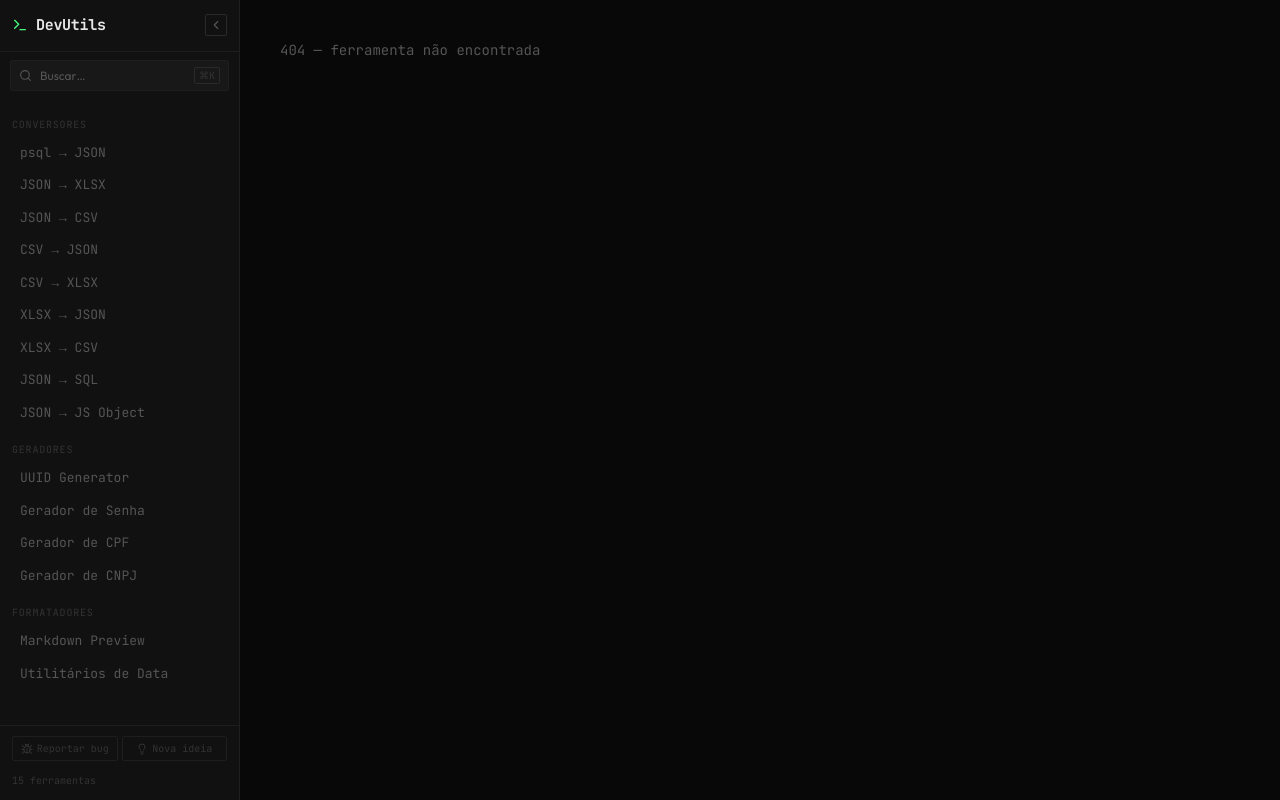
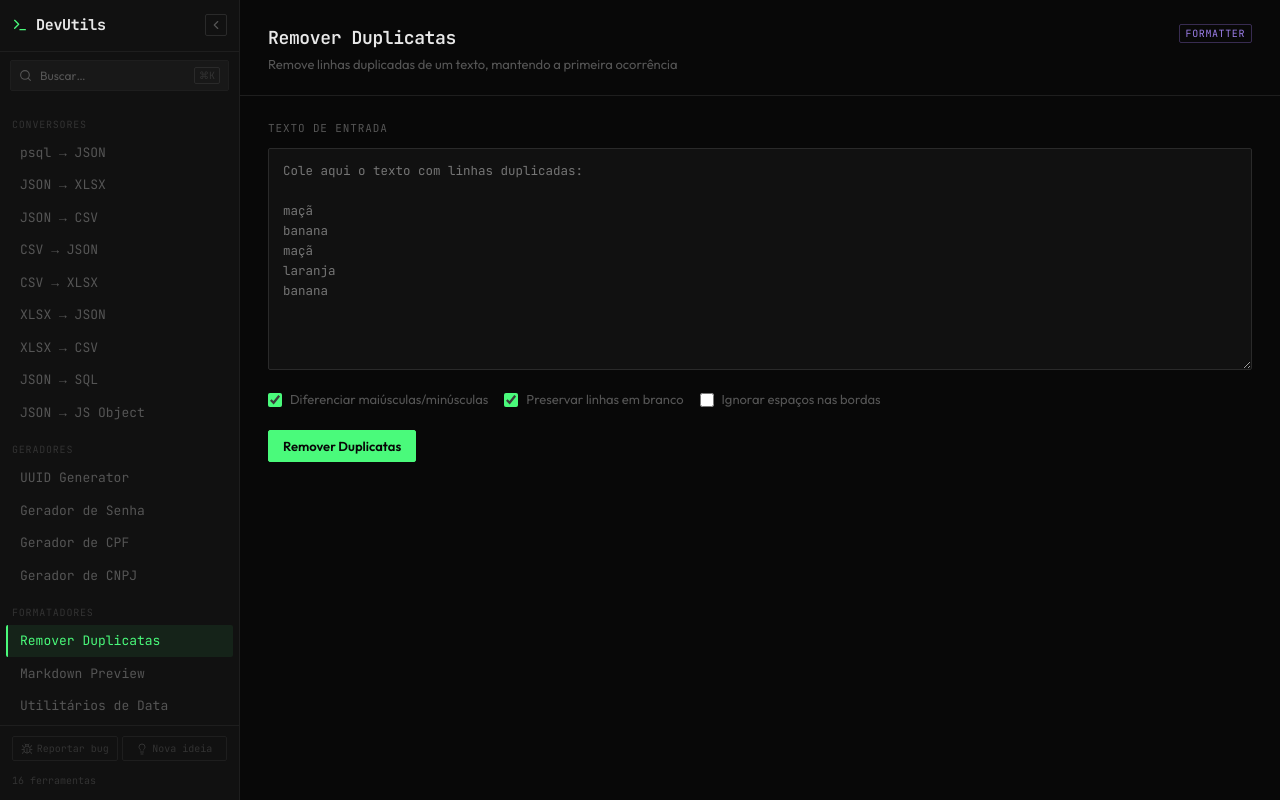
Before and after one commit to victorreinor/dev-toolbox, a React (Vite) app: page /tools/dedup-lines in a window 1280 px wide. Built offline with nearby package versions, Linux system fonts and the light colour scheme.

Commit message:
feat: ferramenta para remover linhas duplicadas

```diff
--- a/src/registry.ts
+++ b/src/registry.ts
@@ -14,9 +14,11 @@ import markdownPreview from './tools/markdown-preview/meta'
 import uuidGenerator from './tools/uuid-generator/meta'
 import passwordGenerator from './tools/password-generator/meta'
 import dateUtils from './tools/date-utils/meta'
+import dedupLines from './tools/dedup-lines/meta'
 
 export const registry: ToolMeta[] = [
   psqlToJson,
+  dedupLines,
   markdownPreview,
   uuidGenerator,
   passwordGenerator,
--- /dev/null
+++ b/src/tools/dedup-lines/index.tsx
@@ -0,0 +1,109 @@
+import { useState } from 'react'
+import { ToolLayout } from '../../components/ToolLayout'
+import { CodeEditor } from '../../components/CodeEditor'
+import { OutputActions } from '../../components/OutputActions'
+import { useToast } from '../../components/Toast'
+import { useWorker } from '../../hooks/useWorker'
+
+interface WorkerRequest {
+  type: 'dedup'
+  text: string
+  caseSensitive: boolean
+  ignoreBlank: boolean
+  trimLines: boolean
+}
+
+interface WorkerResponse {
+  ok: boolean
+  result?: string
+  removedCount?: number
+  error?: string
+}
+
+export default function DedupLines() {
+  const { toast } = useToast()
+  const [input, setInput] = useState('')
+  const [output, setOutput] = useState('')
+  const [caseSensitive, setCaseSensitive] = useState(true)
+  const [ignoreBlank, setIgnoreBlank] = useState(true)
+  const [trimLines, setTrimLines] = useState(false)
+  const [processing, setProcessing] = useState(false)
+
+  const { post } = useWorker<WorkerRequest, WorkerResponse>(
+    () => new Worker(new URL('../../workers/dedupLines.worker.ts', import.meta.url), { type: 'module' }),
+    {
+      onMessage: (res) => {
+        setProcessing(false)
+        if (!res.ok) {
+          toast(res.error ?? 'Erro ao processar', 'error')
+          return
+        }
+        setOutput(res.result ?? '')
+        const removed = res.removedCount ?? 0
+        if (removed === 0) {
+          toast('Nenhuma duplicata encontrada', 'success')
+        } else {
+          toast(`${removed} linha(s) duplicada(s) removida(s)`, 'success')
+        }
+      },
+      onError: () => {
+        setProcessing(false)
+        toast('Erro inesperado no worker', 'error')
+      },
+    }
+  )
+
+  const process = () => {
+    if (!input.trim()) { toast('Cole o texto para processar', 'error'); return }
+    setOutput('')
+    setProcessing(true)
+    post({ type: 'dedup', text: input, caseSensitive, ignoreBlank, trimLines })
+  }
+
+  return (
+    <ToolLayout
+      name="Remover Duplicatas"
+      description="Remove linhas duplicadas de um texto, mantendo a primeira ocorrência"
+      badge="formatter"
+    >
+      <CodeEditor
+        value={input}
+        onChange={setInput}
+        label="Texto de entrada"
+        placeholder={'Cole aqui o texto com linhas duplicadas:\n\nmaçã\nbanana\nmaçã\nlaranja\nbanana'}
+        minHeight={220}
+      />
+
+      <div style={{ display: 'flex', gap: 16, flexWrap: 'wrap', alignItems: 'center' }}>
+        <label className="checkbox-label">
+          <input type="checkbox" checked={caseSensitive} onChange={e => setCaseSensitive(e.target.checked)} />
+          Diferenciar maiúsculas/minúsculas
+        </label>
+        <label className="checkbox-label">
+          <input type="checkbox" checked={ignoreBlank} onChange={e => setIgnoreBlank(e.target.checked)} />
+          Preservar linhas em branco
+        </label>
+        <label className="checkbox-label">
+          <input type="checkbox" checked={trimLines} onChange={e => setTrimLines(e.target.checked)} />
+          Ignorar espaços nas bordas
+        </label>
+      </div>
+
+      <div style={{ display: 'flex', gap: 8 }}>
+        <button className="btn primary" onClick={process} disabled={processing}>
+          {processing ? 'Processando…' : 'Remover Duplicatas'}
+        </button>
+        <OutputActions
+          data={output}
+          filename="output.txt"
+          mimeType="text/plain"
+          onClear={() => { setOutput(''); setInput('') }}
+        />
+      </div>
+
+      {output && (
+        <CodeEditor value={output} readOnly label="Resultado" minHeight={220} />
+      )}
+    </ToolLayout>
+  )
+}
--- /dev/null
+++ b/src/tools/dedup-lines/meta.ts
@@ -0,0 +1,14 @@
+import { lazy } from 'react'
+import type { ToolMeta } from '../../types'
+
+const meta: ToolMeta = {
+  id: 'dedup-lines',
+  name: 'Remover Duplicatas',
+  description: 'Remove linhas duplicadas de um texto, mantendo a primeira ocorrência',
+  category: 'formatter',
+  icon: 'ListFilter',
+  keywords: ['duplicata', 'duplicado', 'linhas', 'unique', 'dedup', 'remover', 'filtrar', 'texto', 'sort'],
+  component: lazy(() => import('./index')),
+}
+
+export default meta
--- /dev/null
+++ b/src/workers/dedupLines.worker.ts
@@ -0,0 +1,58 @@
+interface WorkerRequest {
+  type: 'dedup'
+  text: string
+  caseSensitive: boolean
+  ignoreBlank: boolean
+  trimLines: boolean
+}
+
+interface WorkerResponse {
+  ok: boolean
+  result?: string
+  removedCount?: number
+  error?: string
+}
+
+self.onmessage = (e: MessageEvent<WorkerRequest>) => {
+  const { type, text, caseSensitive, ignoreBlank, trimLines } = e.data
+
+  if (type !== 'dedup') return
+
+  try {
+    const lines = text.split(/\r?\n/)
+    const seen = new Set<string>()
+    const result: string[] = []
+    let removedCount = 0
+
+    for (const line of lines) {
+      const processed = trimLines ? line.trim() : line
+
+      if (ignoreBlank && processed === '') {
+        result.push(line)
+        continue
+      }
+
+      const key = caseSensitive ? processed : processed.toLowerCase()
+
+      if (seen.has(key)) {
+        removedCount++
+      } else {
+        seen.add(key)
+        result.push(line)
+      }
+    }
+
+    const response: WorkerResponse = {
+      ok: true,
+      result: result.join('\n'),
+      removedCount,
+    }
+    self.postMessage(response)
+  } catch (err) {
+    const response: WorkerResponse = {
+      ok: false,
+      error: err instanceof Error ? err.message : 'Erro desconhecido',
+    }
+    self.postMessage(response)
+  }
+}
```
